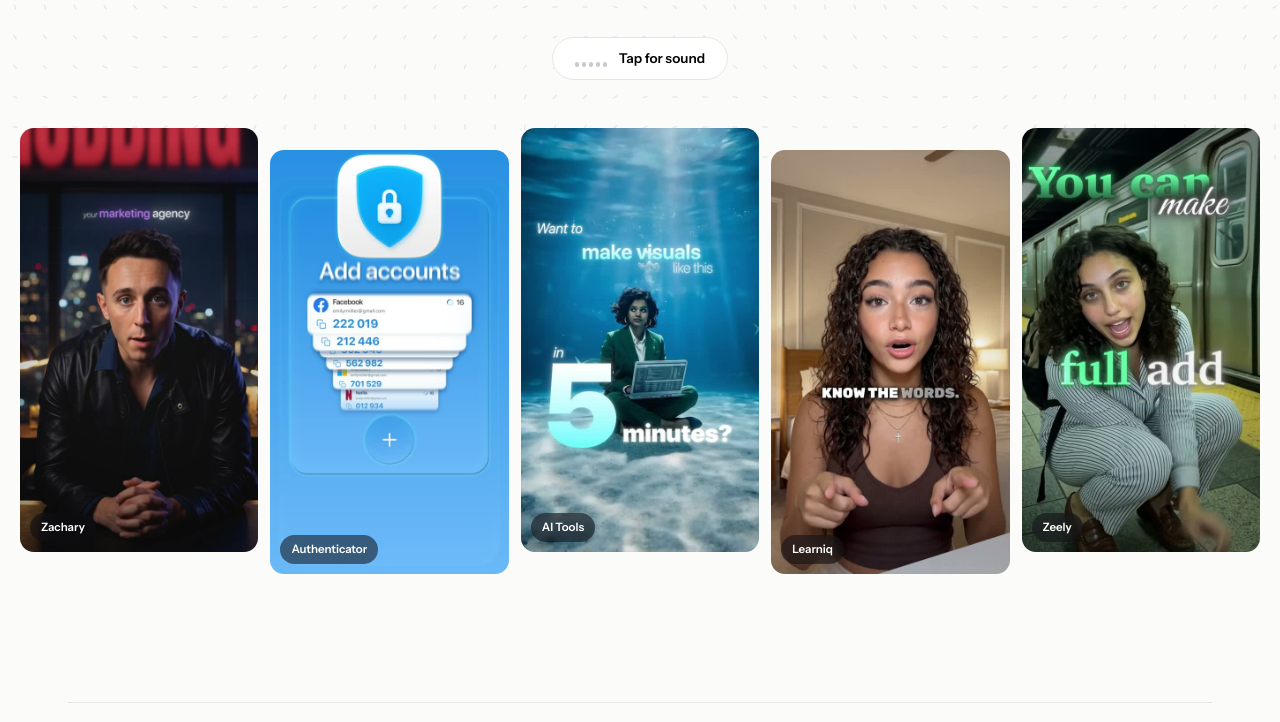
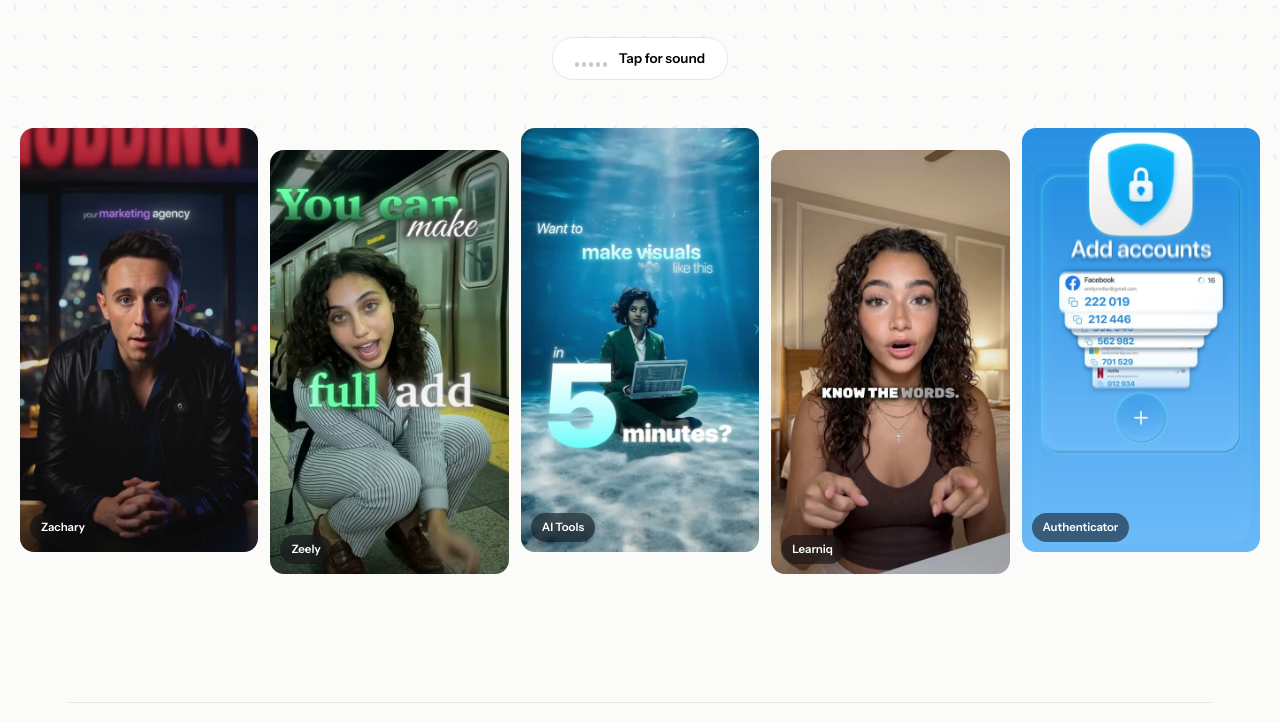
Before and after one commit to AfterEfuture/afterefuture.github.io, a plain HTML site: page index.html in a window 1280 px wide. Shown: the part 638-1360 px from the top of the page. Drawn offline with Linux system fonts and the light colour scheme.

Commit message:
Featured order: Zachary, Zeely, AI Tools, Learniq, Authenticator

```diff
--- a/index.html
+++ b/index.html
@@ -339,7 +339,7 @@ const W=[
 const dur=s=>s>=60?`${Math.floor(s/60)}:${String(s%60).padStart(2,"0")}`:`0:${String(s).padStart(2,"0")}`;
 
 /* featured strip */
-const FEATURED=["AI+Motion__Zachary","Motion__Authenticator.MD","AI+Motion__AI_tools_01","AI__UGC_Talking_head__Learniq","AI+Motion__Zeely"];
+const FEATURED=["AI+Motion__Zachary","AI+Motion__Zeely","AI+Motion__AI_tools_01","AI__UGC_Talking_head__Learniq","Motion__Authenticator.MD"];
 document.getElementById("reelrow").innerHTML=FEATURED.map(slug=>{
   const w=W.find(x=>x.slug===slug);
   return `<div class="rr" data-i="${W.indexOf(w)}">
```
